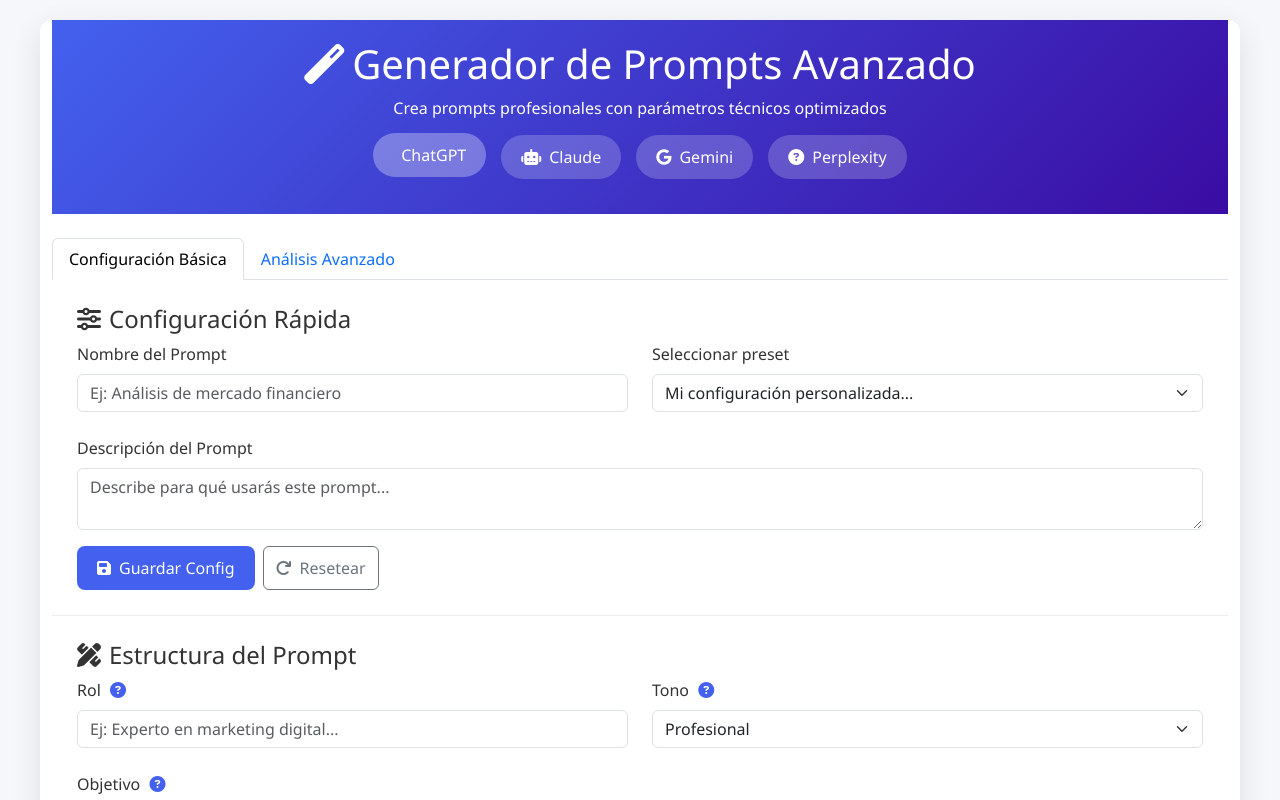
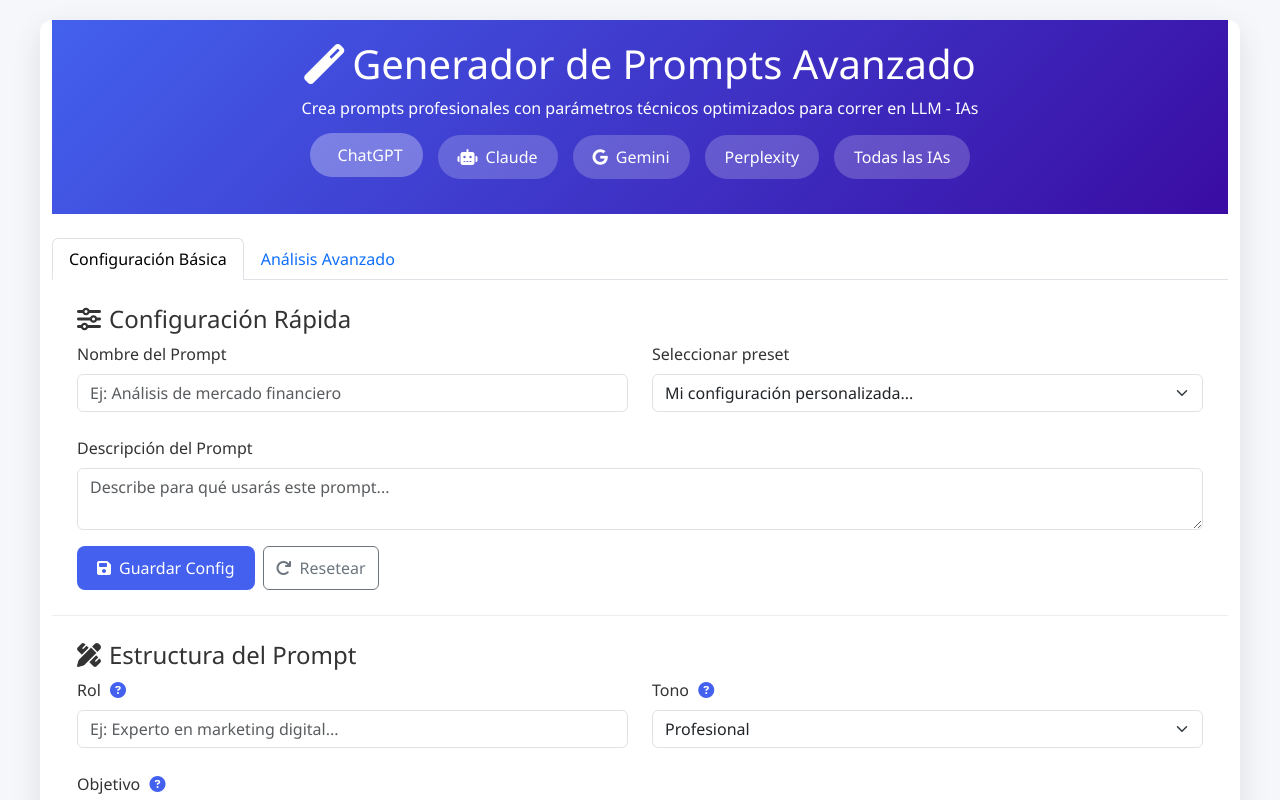
Before and after one commit to hctrmex/Generador-Avanzado-de-Promts-con-Firebase, a plain HTML site: page index.html in a window 1280 px wide. Shown: the top 800 px of the page. Drawn offline with nearby package versions, Linux system fonts and the light colour scheme; no server answers.

Commit message:
Add files via upload

```diff
--- a/index.html
+++ b/index.html
@@ -178,13 +178,15 @@
     <div class="container app-container">
         <div class="app-header">
             <h1><i class="fas fa-magic me-2"></i>Generador de Prompts Avanzado</h1>
-            <p class="mb-0">Crea prompts profesionales con parámetros técnicos optimizados</p>
+            <p class="mb-0">Crea prompts profesionales con parámetros técnicos optimizados para correr en LLM - IAs</p>
 
             <div class="model-selector">
                 <div class="model-btn active" data-model="chatgpt"><i class="fab fa-openai me-2"></i>ChatGPT</div>
                 <div class="model-btn" data-model="claude"><i class="fas fa-robot me-2"></i>Claude</div>
                 <div class="model-btn" data-model="gemini"><i class="fab fa-google me-2"></i>Gemini</div>
-                <div class="model-btn" data-model="perplexity"><i class="fas fa-question-circle me-2"></i>Perplexity</div>
+                <div class="model-btn" data-model="perplexity"></i>Perplexity</div>
+		<div class="model-btn" data-model="Tados las IAs"></i>Todas las IAs</div>
+
             </div>
         </div>
 
```
